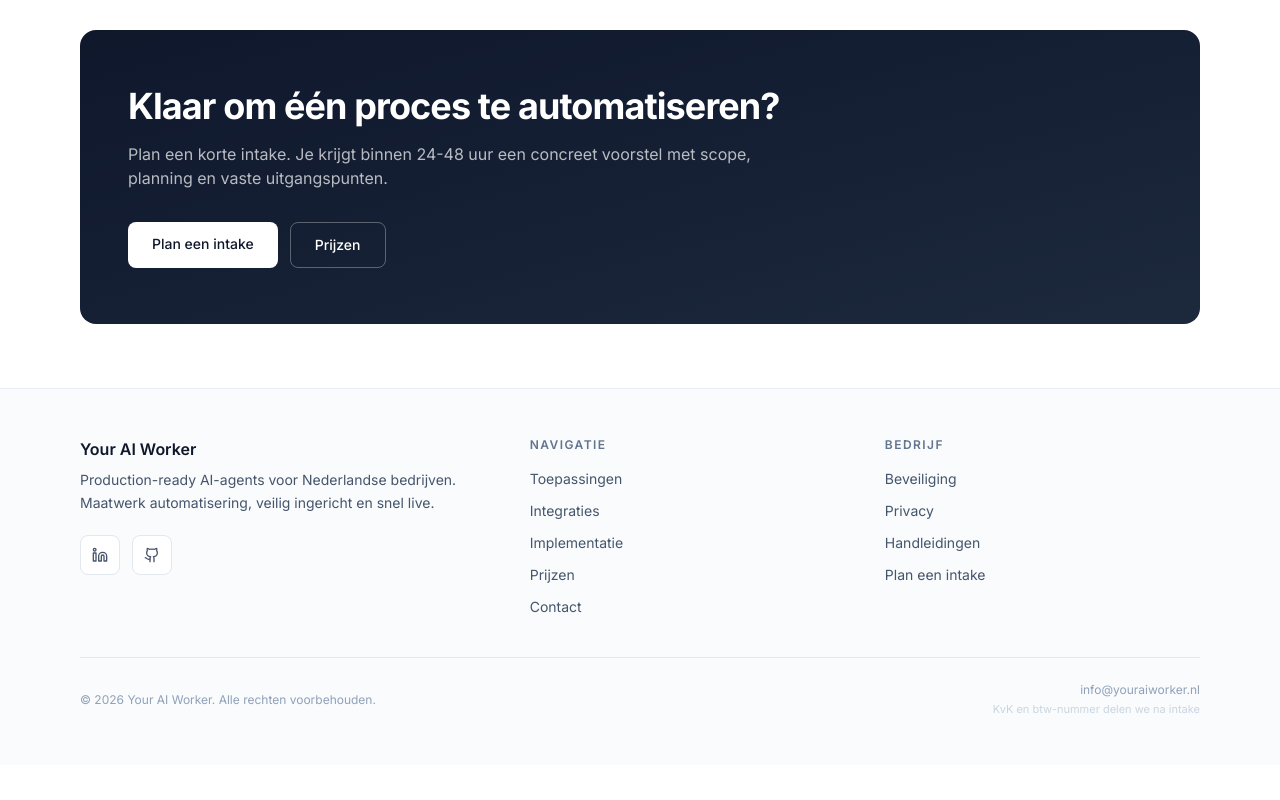
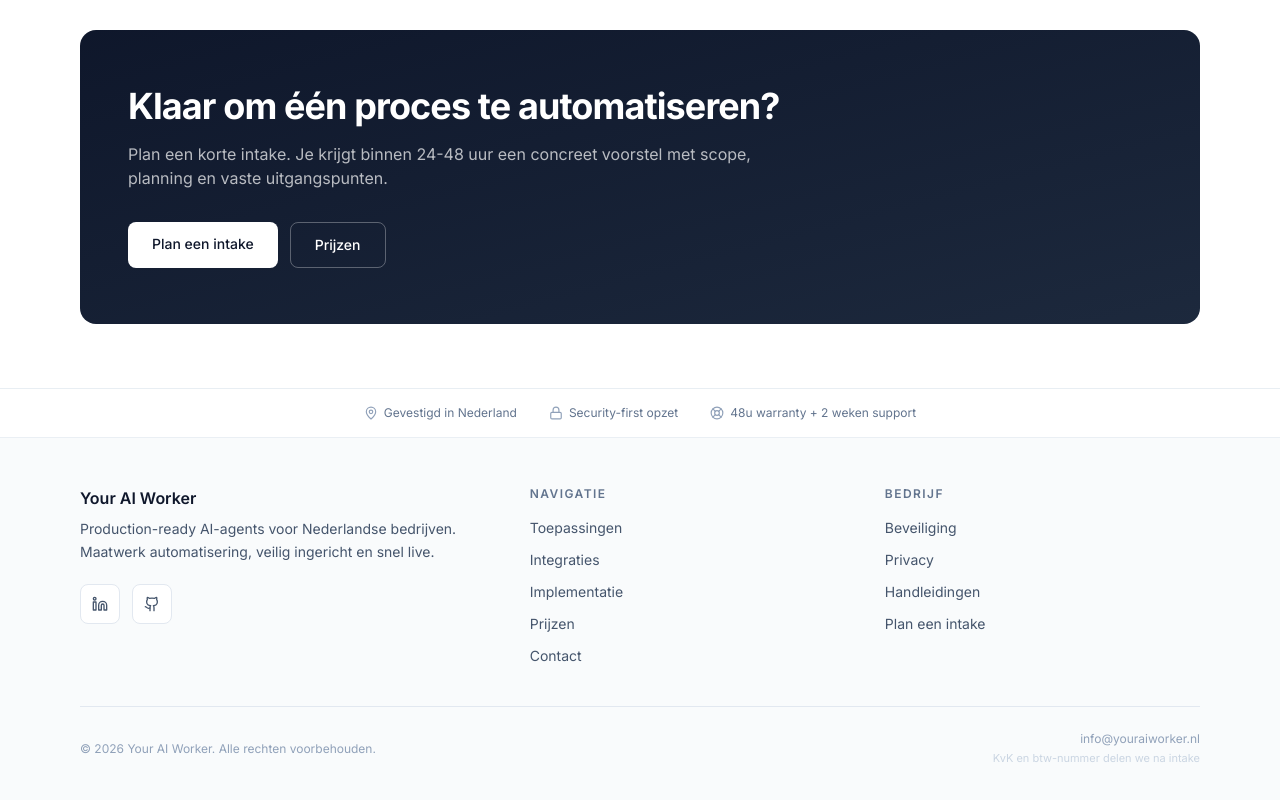
Before and after one commit to openclawbot69420-ux/youraiworker-site, a Next.js app: page / in a window 1280 px wide. Shown: the part 7004-7804 px from the top of the page. Before the commit the page ends 7769 px from the top, so only its background shows below. Built offline with nearby package versions, Linux system fonts and the light colour scheme.

Commit message:
feat: add trust indicator bar to footer
Adds three credibility signals above the main footer:
- Location badge (Gevestigd in Nederland)
- Security badge (Security-first opzet)
- Support badge (48u warranty + 2 weken support)

Increases trust and professionalism on every page.

```diff
--- a/src/app/layout.tsx
+++ b/src/app/layout.tsx
@@ -1,5 +1,5 @@
 import type { Metadata } from "next"
-import { Github, Linkedin } from "lucide-react"
+import { Github, Linkedin, MapPin, Lock, LifeBuoy } from "lucide-react"
 import { MobileNav } from "../components/MobileNav"
 import "../styles/globals.css"
 import { buildOrganizationJsonLd, buildWebSiteJsonLd } from "./jsonld"
@@ -173,6 +173,25 @@ const Header: React.FC = () => {
 const Footer: React.FC = () => {
   return (
     <footer className="border-t border-slate-200/70 bg-slate-50/80">
+      {/* Trust indicators bar */}
+      <div className="border-b border-slate-200/70 bg-white">
+        <div className="mx-auto max-w-6xl px-4 py-4">
+          <div className="flex flex-wrap items-center justify-center gap-4 text-xs text-slate-500 sm:gap-8">
+            <span className="inline-flex items-center gap-1.5">
+              <MapPin className="h-3.5 w-3.5 text-slate-400" aria-hidden="true" />
+              Gevestigd in Nederland
+            </span>
+            <span className="inline-flex items-center gap-1.5">
+              <Lock className="h-3.5 w-3.5 text-slate-400" aria-hidden="true" />
+              Security-first opzet
+            </span>
+            <span className="inline-flex items-center gap-1.5">
+              <LifeBuoy className="h-3.5 w-3.5 text-slate-400" aria-hidden="true" />
+              48u warranty + 2 weken support
+            </span>
+          </div>
+        </div>
+      </div>
       <div className="mx-auto max-w-6xl px-4 py-12 text-sm text-slate-600">
         <div className="grid gap-10 md:grid-cols-[1.3fr_1fr_1fr]">
           <div>
```
